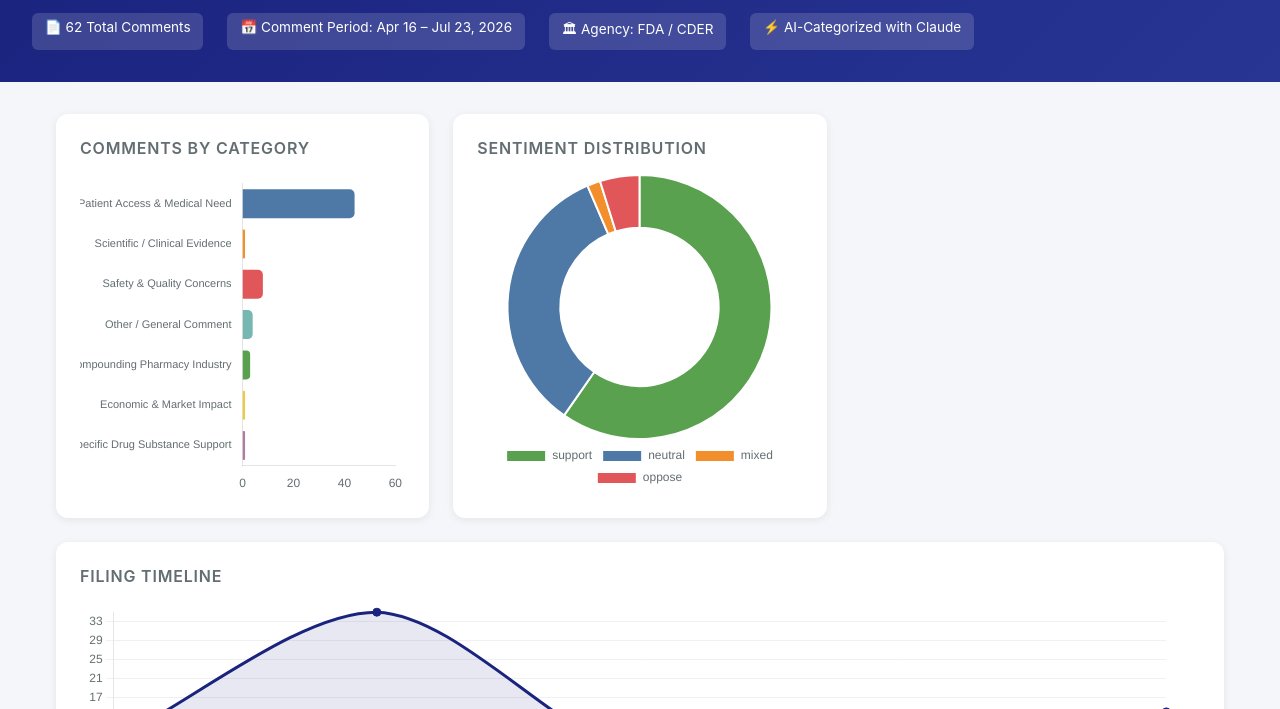
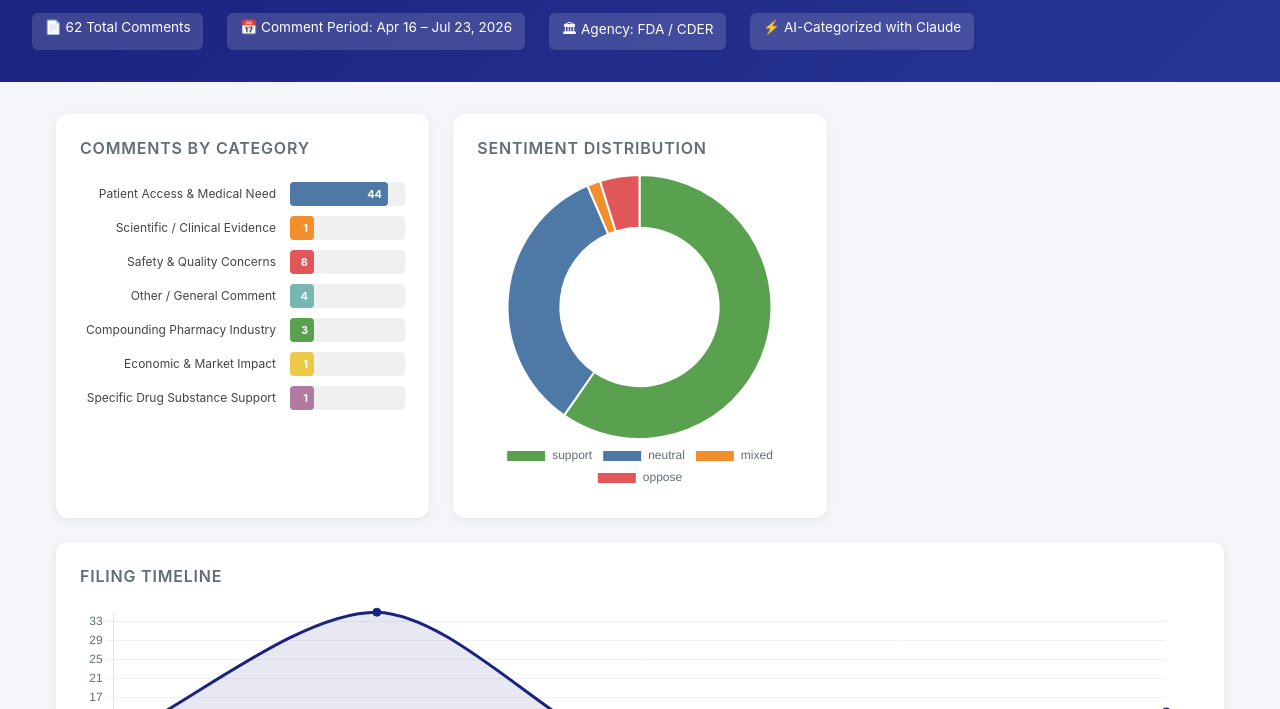
Before and after one commit to JesiraeHH/PCACFilings, a plain HTML site: page comments_report.html in a window 1280 px wide. Shown: the part 91-800 px from the top of the page. Drawn offline with nearby package versions, Linux system fonts and the light colour scheme.

```diff
--- a/comments_report.html
+++ b/comments_report.html
@@ -67,7 +67,7 @@
   <div class="charts-grid">
     <div class="chart-card">
       <h2>Comments by Category</h2>
-      <div class="chart-wrapper"><canvas id="catChart"></canvas></div>
+      <div id="catChart"></div>
     </div>
     <div class="chart-card">
       <h2>Sentiment Distribution</h2>
@@ -916,6 +916,22 @@
                 <div class="tags"><span class="tag">Regulatory Process & FDA Authority</span> <span class="tag">Patient Access & Medical Need</span></div>
                 <a href="https://www.regulations.gov/comment/FDA-2025-N-6895-0060" target="_blank" onclick="event.stopPropagation()" class="reg-link">View on regulations.gov ↗</a>
               </div>
+            </div></div><div class="category-section" id="cat-3"><h3 class="cat-header">Specific Drug Substance Support <span class="count-badge">1</span></h3>
+            <div class="comment-card" onclick="toggleComment(this)">
+              <div class="card-meta">
+                <span class="comment-id">FDA-2025-N-6895-0022</span>
+                <span class="state">UT</span>
+                <span class="date">2026-04-24</span>
+                <span style="background:#d1ecf1;color:#0c5460;padding:2px 8px;border-radius:12px;font-size:0.75rem;font-weight:600">NEUTRAL</span>
+                <span class="expand-hint">▼ click to expand</span>
+              </div>
+              <p class="summary"><strong>I am a 67 year old Caucasian male.  I used a combination of BPC 157, TB 500 and GLK-CU after prostatectomy surgery in Oc...</strong></p>
+              <p class="comment-text preview-text">I am a 67 year old Caucasian male.  I used a combination of BPC 157, TB 500 and GLK-CU after prostatectomy surgery in October 2025.  My recovery was amazingly fast versus expectations I thoroughly researched.  Never a bladder control problem.  Because of that experience I started taking BPC 157 and <span class="ellipsis">...</span></p>
+              <p class="comment-text full-text" style="display:none">I am a 67 year old Caucasian male.  I used a combination of BPC 157, TB 500 and GLK-CU after prostatectomy surgery in October 2025.  My recovery was amazingly fast versus expectations I thoroughly researched.  Never a bladder control problem.  Because of that experience I started taking BPC 157 and MOT-C.  My soreness after lifting is far less and my glucose control (I am a Type 2 diabetic) is much better than in the past three years 135 for past 3 months.  </p>
+              <div class="card-footer">
+                <div class="tags"><span class="tag">Scientific / Clinical Evidence</span></div>
+                <a href="https://www.regulations.gov/comment/FDA-2025-N-6895-0022" target="_blank" onclick="event.stopPropagation()" class="reg-link">View on regulations.gov ↗</a>
+              </div>
             </div></div><div class="category-section" id="cat-5"><h3 class="cat-header">Compounding Pharmacy Industry <span class="count-badge">3</span></h3>
             <div class="comment-card" onclick="toggleComment(this)">
               <div class="card-meta">
@@ -1065,38 +1081,34 @@
 </div>
 
 <script>
-// Category bar chart
-new Chart(document.getElementById('catChart'), {
-  type: 'bar',
-  data: {
-    labels: ["Patient Access & Medical Need", "Scientific / Clinical Evidence", "Safety & Quality Concerns", "Other / General Comment", "Compounding Pharmacy Industry", "Economic & Market Impact", "Specific Drug Substance Support"],
-    datasets: [{
-      data: [44, 1, 8, 4, 3, 1, 1],
-      backgroundColor: ["#4e79a7", "#f28e2b", "#e15759", "#76b7b2", "#59a14f", "#edc948", "#b07aa1"],
-      borderRadius: 5,
-    }]
-  },
-  options: {
-    indexAxis: 'y',
-    plugins: { legend: { display: false } },
-    scales: {
-      x: { grid: { display: false }, ticks: { color: '#636e72' } },
-      y: { grid: { display: false }, ticks: { color: '#636e72', font: { size: 11 } } }
-    },
-    responsive: true,
-    maintainAspectRatio: false,
-    onClick: (evt, elements) => {
-      if (elements.length > 0) {
-        const idx = elements[0].index;
-        const el = document.getElementById('cat-' + idx);
-        if (el) el.scrollIntoView({ behavior: 'smooth', block: 'start' });
-      }
-    },
-    onHover: (evt, elements) => {
-      evt.native.target.style.cursor = elements.length > 0 ? 'pointer' : 'default';
-    },
-  }
-});
+// Category chart — pure HTML bars, no clipping
+(function() {
+  const labels = ["Patient Access & Medical Need", "Scientific / Clinical Evidence", "Safety & Quality Concerns", "Other / General Comment", "Compounding Pharmacy Industry", "Economic & Market Impact", "Specific Drug Substance Support"];
+  const values = [44, 1, 8, 4, 3, 1, 1];
+  const clrs = ["#4e79a7", "#f28e2b", "#e15759", "#76b7b2", "#59a14f", "#edc948", "#b07aa1"];
+  const ids = ["cat-0", "cat-7", "cat-1", "cat-9", "cat-5", "cat-8", "cat-3"];
+  const max = Math.max(...values);
+  const el = document.getElementById('catChart');
+  el.style.padding = '0.5rem 0';
+  labels.forEach((label, i) => {
+    const pct = Math.round((values[i] / max) * 85);
+    const row = document.createElement('div');
+    row.style.cssText = 'display:flex;align-items:center;margin-bottom:10px;gap:10px;cursor:pointer';
+    row.title = 'Click to jump to ' + label;
+    row.onclick = () => {
+      const target = document.getElementById(ids[i]);
+      if (target) target.scrollIntoView({behavior:'smooth', block:'start'});
+    };
+    row.innerHTML = `
+      <div style="width:200px;font-size:12px;color:#444;text-align:right;flex-shrink:0;padding-right:4px">${label}</div>
+      <div style="flex:1;background:#f0f0f0;border-radius:4px;height:24px;position:relative">
+        <div style="width:${pct}%;background:${clrs[i]};height:24px;border-radius:4px;min-width:24px;display:flex;align-items:center;justify-content:flex-end;padding-right:6px">
+          <span style="font-size:11px;color:white;font-weight:700">${values[i]}</span>
+        </div>
+      </div>`;
+    el.appendChild(row);
+  });
+})();
 
 // Sentiment donut
 new Chart(document.getElementById('sentChart'), {
```
Also changed, not shown: index.html (+45 -33 lines), 1 other file.
